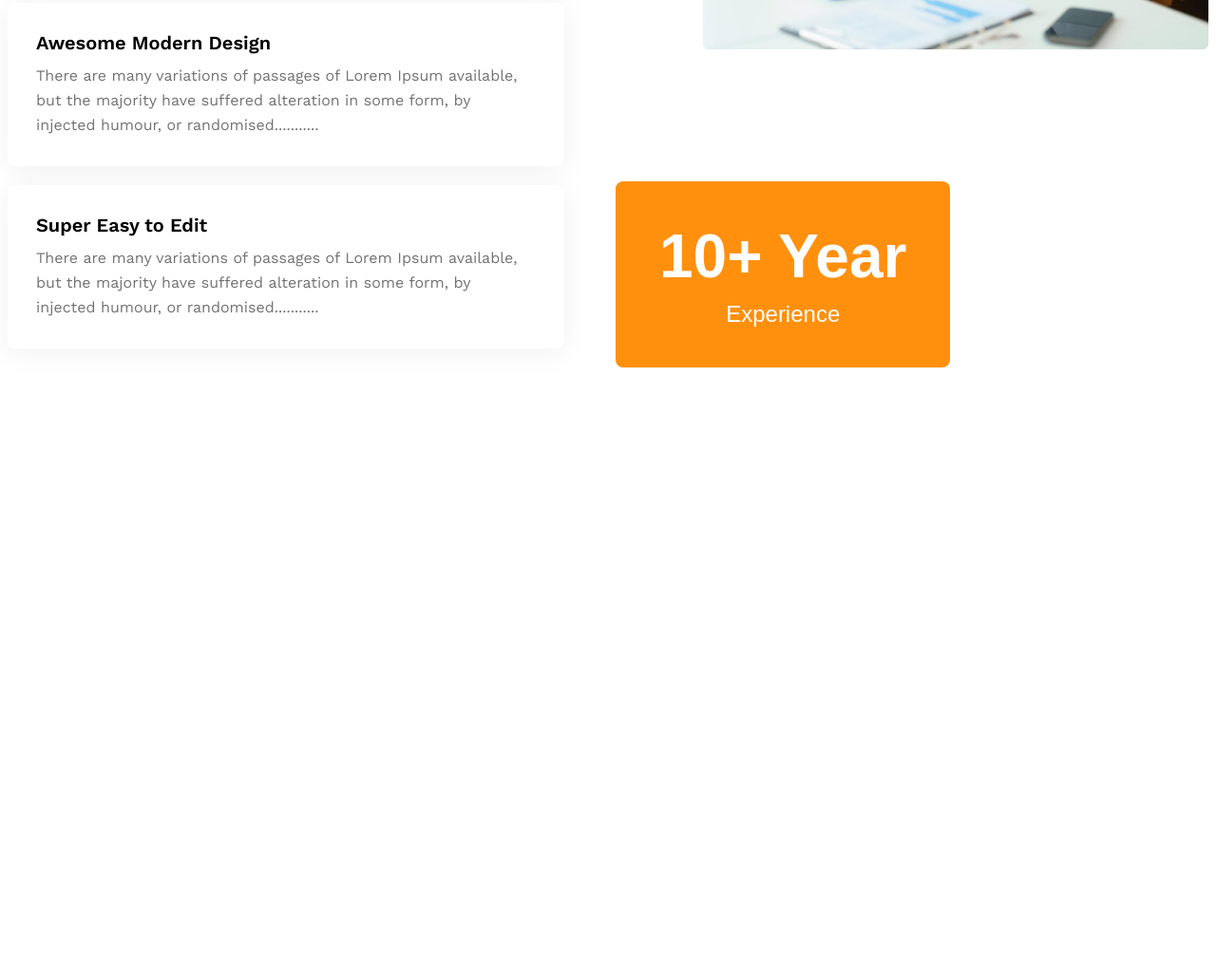
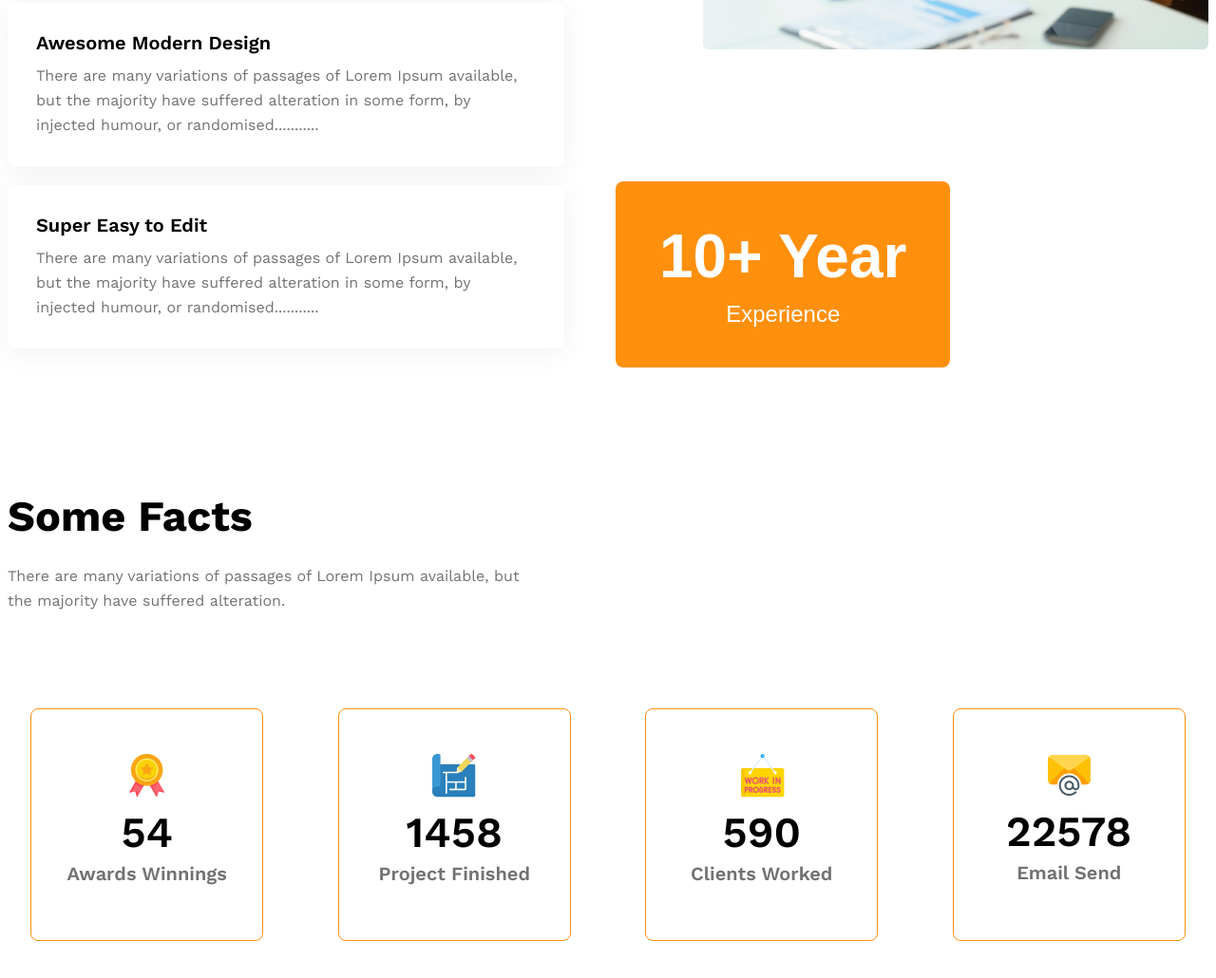
Before and after one commit to tonmoysutradhar/g3-architects-responsive-website, a plain HTML site: page index.html in a window 1280 px wide. Shown: the part 2856-3886 px from the top of the page at 95% size. Before the commit the page ends 3251 px from the top, so only its background shows below. Drawn offline with nearby package versions, Linux system fonts and the light colour scheme.

Commit message:
add some facts section with responsive style

```diff
--- a/index.html
+++ b/index.html
@@ -110,6 +110,37 @@
           </button>
         </div>
       </section>
+
+      <section class="some-facts">
+        <h2 class="fact-title">Some Facts</h2>
+        <p class="fact-text dark-3">
+          There are many variations of passages of Lorem Ipsum available, but
+          the majority have suffered alteration.
+        </p>
+        <div class="cards">
+          <div class="card-item">
+            <img src="./images/icons/ribon.png" alt="" />
+            <h1>54</h1>
+            <p class="dark-3">Awards Winnings</p>
+          </div>
+          <div class="card-item">
+            <img src="./images/icons/projects.png" alt="" />
+            <h1>1458</h1>
+            <p class="dark-3">Project Finished</p>
+          </div>
+          <div class="card-item">
+            <img src="./images/icons/customers.png" alt="" />
+            <h1>590</h1>
+            <p class="dark-3">Clients Worked</p>
+          </div>
+          <div class="card-item">
+            <img src="./images/icons/email.png" alt="" />
+            <h1>22578</h1>
+            <p class="dark-3">Email Send</p>
+          </div>
+        </div>
+      </section>
+      <section class="sponsors"></section>
     </main>
     <footer></footer>
   </body>
--- a/styles/style.css
+++ b/styles/style.css
@@ -38,7 +38,8 @@ main {
   margin: 0 auto;
 }
 .brand-name,
-.teams-title {
+.teams-title,
+.fact-title {
   font-weight: 700;
   font-size: 2.8125rem;
 }
@@ -109,6 +110,7 @@ main {
 .features {
   display: flex;
   gap: 146px;
+  margin-bottom: 130px;
 }
 .features-content {
   max-width: 586px;
@@ -123,7 +125,7 @@ main {
   height: 106px;
   background: rgb(255, 144, 14);
 }
-.features-title h2{
+.features-title h2 {
   font-size: 2.8125rem;
   font-weight: 700;
 }
@@ -175,6 +177,44 @@ main {
   margin: 10px 0 0 0;
 }
 
+/* some facts style  */
+.fact-title {
+  margin: 0;
+}
+.fact-text {
+  max-width: 542px;
+  line-height: 26px;
+  margin: 24px 0 100px 0;
+}
+.cards {
+  display: grid;
+  grid-template-columns: repeat(4, 1fr);
+  justify-items: center;
+  gap: 30px;
+}
+.card-item {
+  text-align: center;
+  width: 169px;
+  height: 136.22px;
+  border: 1px solid rgb(255, 144, 14);
+  border-radius: 8px;
+  padding: 46.79px 37px 60px 37px;
+}
+.card-item h1 {
+  font-size: 2.8125rem;
+  font-weight: 600;
+  margin: 10px 0 5px 0;
+}
+.card-item p {
+  font-size: 20px;
+  font-weight: 600;
+  margin: 0;
+}
+
+.sponsors {
+  margin: 130px 0 130px 0;
+}
+
 /* responsive media query */
 @media screen and (max-width: 576px) {
   .navbar,
@@ -193,6 +233,9 @@ main {
   .experience h2 {
     font-size: 3rem;
   }
+  .cards {
+    grid-template-columns: repeat(1, 1fr);
+  }
 }
 
 @media screen and (min-width: 576px) and (max-width: 992px) {
@@ -204,4 +247,7 @@ main {
     padding: 20px 25px;
     left: 0px;
   }
+  .cards {
+    grid-template-columns: repeat(2, 1fr);
+  }
 }
```
